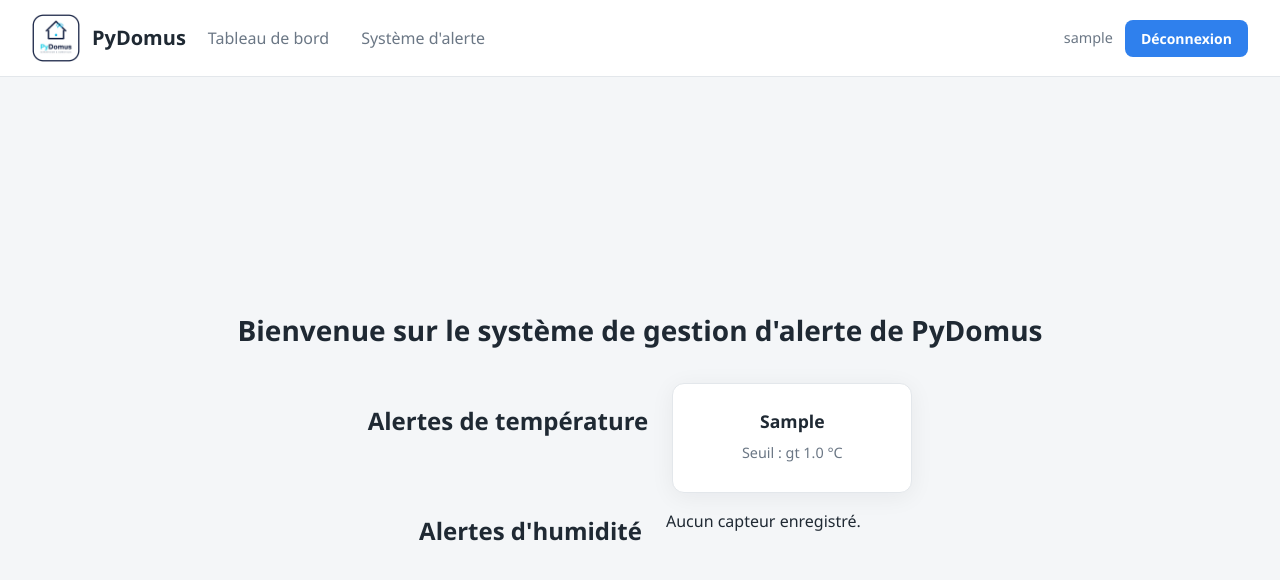
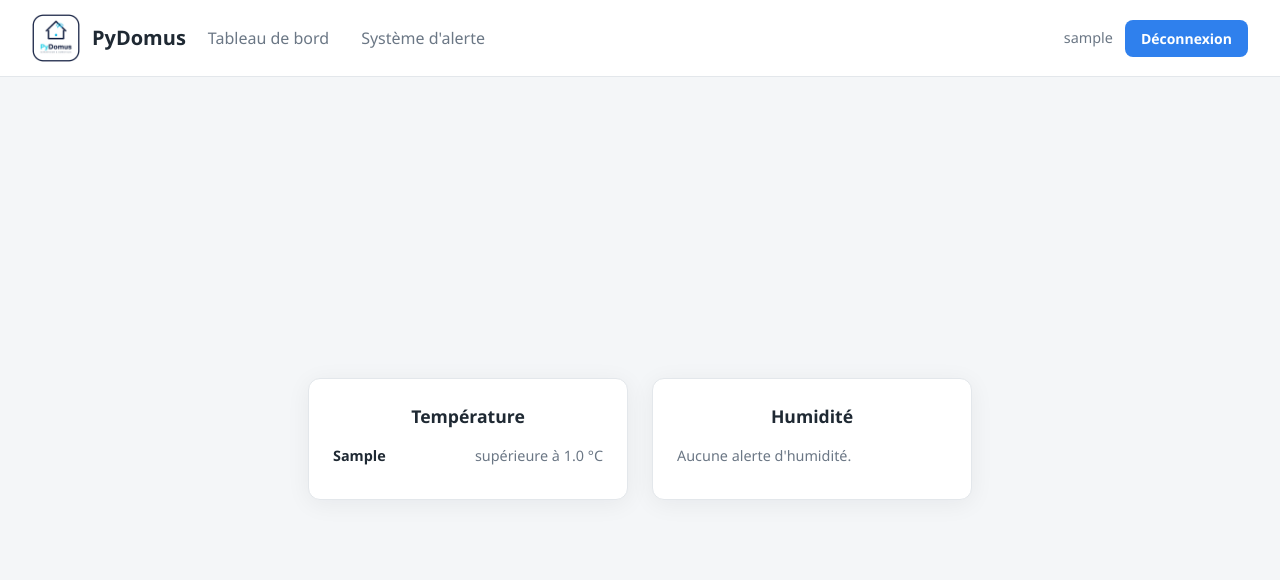
Before and after one commit to nzziw/PyDomus, a Django app: page /alert/ in a window 1280 px wide. Shown: the top 580 px of the page. Run offline with Django 5.2, Linux system fonts and the light colour scheme; a user stored in the database is signed in; tables that the repository leaves empty hold one stand-in row (values such as "Sample post").

Commit message:
feat: better css for alert view for temperature and humidity alerts

```diff
--- a/pydomus/dashboard/templates/dashboard/alerts.html
+++ b/pydomus/dashboard/templates/dashboard/alerts.html
@@ -1,26 +1,33 @@
 {% extends 'dashboard/base_dashboard.html' %}
 {% block content %}
-    <h1>Bienvenue sur le système de gestion d'alerte de PyDomus</h1>
     <div class="sensors">
-        <h2>Alertes de température</h2>
-        {% for alert in alerts_temperature %}
-        <div class="sensor">
-            <h2>{{ alert.device.topic }}</h2>
-            <p>Seuil : {{ alert.operator }} {{ alert.threshold }} °C</p>
+        <!-- TEMPERATURE -->
+        <div class="sensor alert-column">
+            <h2>Température</h2>
+            <ul class="alert-list">
+                {% for alert in alerts_temperature %}
+                <li>
+                    <span class="alert-device">{{ alert.device.topic }}</span>
+                    <span>{{ alert.get_operator_display }} {{ alert.threshold }} °C</span>
+                </li>
+                {% empty %}
+                <li>Aucune alerte de température.</li>
+                {% endfor %}
+            </ul>
         </div>
-        {% empty %}
-            <p>Aucun capteur enregistré.</p>
-        {% endfor %}
-    </div>
-    <div class="sensors">
-        <h2>Alertes d'humidité</h2>
-        {% for alert in alerts_humidity %}
-        <div class="sensor">
-            <h2>{{ alert.device.topic }}</h2>
-            <p>Seuil : {{ alert.operator }} {{ alert.threshold }} %</p>
+        <!-- HUMIDITE -->
+        <div class="sensor alert-column">
+            <h2>Humidité</h2>
+            <ul class="alert-list">
+                {% for alert in alerts_humidity %}
+                <li>
+                    <span class="alert-device">{{ alert.device.topic }}</span>
+                    <span>{{ alert.get_operator_display }} {{ alert.threshold }} %</span>
+                </li>
+                {% empty %}
+                <li>Aucune alerte d'humidité.</li>
+                {% endfor %}
+            </ul>
         </div>
-        {% empty %}
-            <p>Aucun capteur enregistré.</p>
-        {% endfor %}
     </div>
 {% endblock %}
--- a/pydomus/static/style.css
+++ b/pydomus/static/style.css
@@ -288,3 +288,33 @@ button:hover {
 .sensor .normal {
     color: var(--validated);
 }
+
+/* ---------- Alerts ---------- */
+.alert-column {
+    width: 320px;
+}
+
+.alert-list {
+    margin: 0;
+    padding: 0;
+    list-style: none;
+}
+
+.alert-list li {
+    display: flex;
+    justify-content: space-between;
+    gap: 12px;
+    padding: 8px 0;
+    font-size: 0.9rem;
+    color: var(--text-muted);
+    border-bottom: 1px solid var(--border);
+}
+
+.alert-list li:last-child {
+    border-bottom: none;
+}
+
+.alert-device {
+    font-weight: 600;
+    color: var(--text);
+}
```
